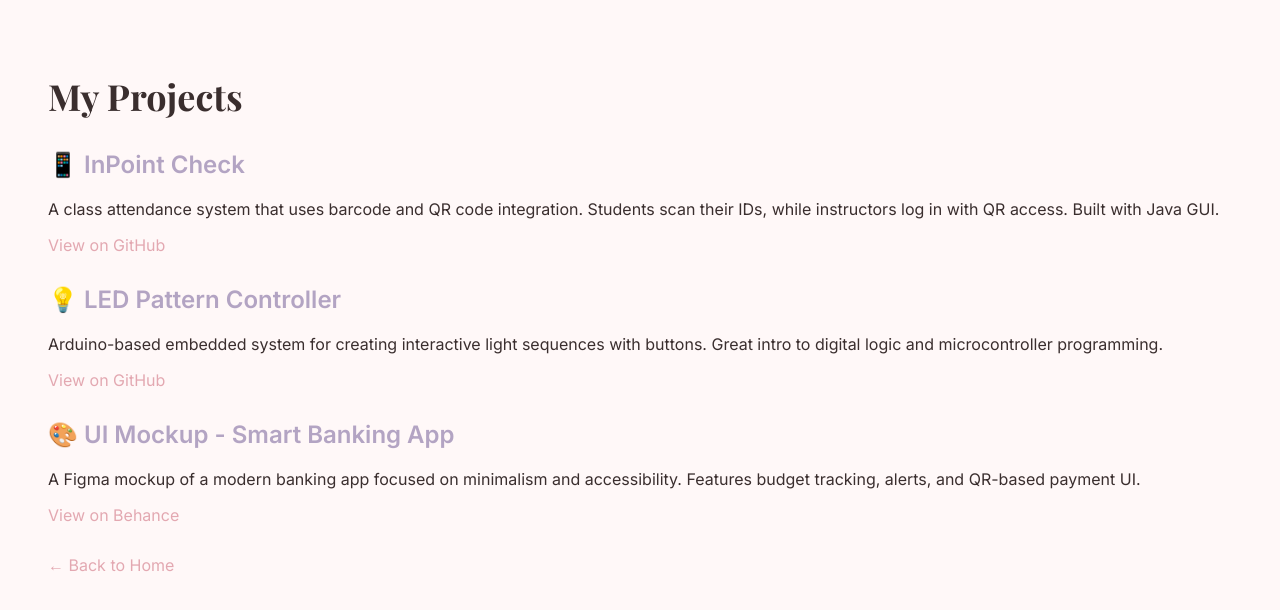
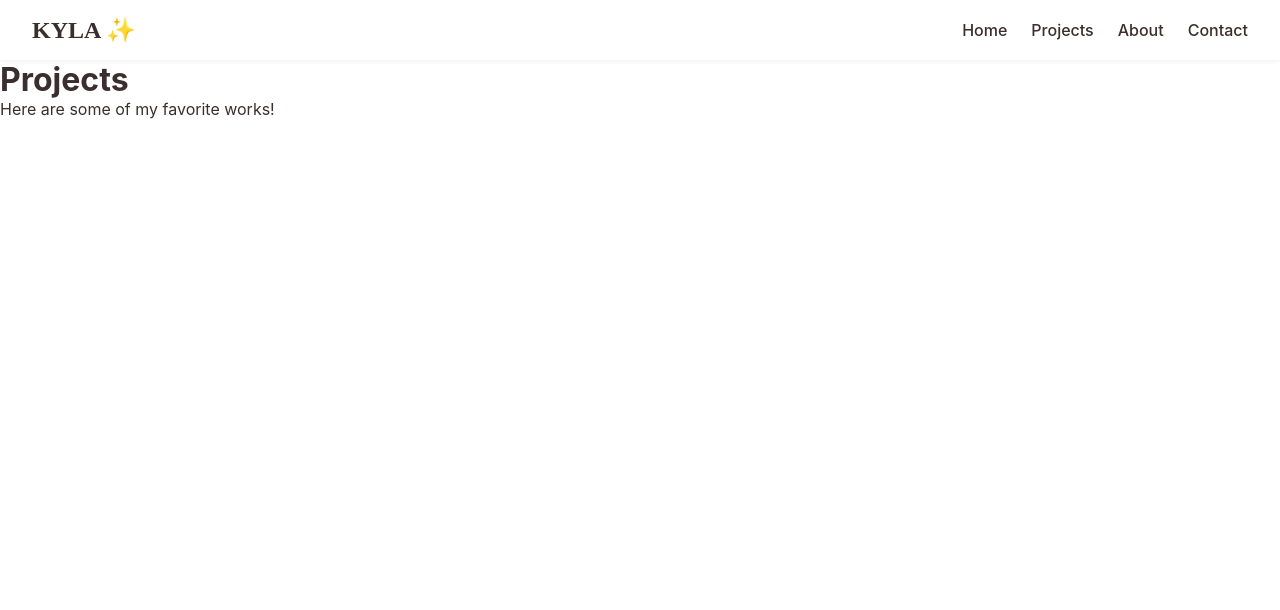
Before and after one commit to KylaDalisay/KylaDalisay.github.io, a plain HTML site: page projects.html in a window 1280 px wide. Drawn offline with nearby package versions, Linux system fonts and the light colour scheme.

Commit message:
connects to the index

```diff
--- a/projects.html
+++ b/projects.html
@@ -1,58 +1,28 @@
 <!DOCTYPE html>
 <html lang="en">
 <head>
-  <meta charset="UTF-8">
+  <meta charset="UTF-8" />
+  <meta name="viewport" content="width=device-width, initial-scale=1.0" />
   <title>Projects | Kyla</title>
-  <link href="https://fonts.googleapis.com/css2?family=Inter:wght@300;400;600&family=Playfair+Display:wght@700&display=swap" rel="stylesheet">
-  <style>
-    body {
-      font-family: 'Inter', sans-serif;
-      background-color: #FFF8F8;
-      color: #3A2E2E;
-      padding: 40px;
-    }
-    h1 {
-      font-family: 'Playfair Display', serif;
-      font-size: 36px;
-      margin-bottom: 30px;
-    }
-    .project {
-      margin-bottom: 30px;
-    }
-    .project h2 {
-      font-size: 24px;
-      color: #B3A4C3;
-    }
-    .project p {
-      font-size: 16px;
-    }
-    a {
-      color: #E3A8B1;
-      text-decoration: none;
-    }
-  </style>
+  <link rel="stylesheet" href="style.css" />
 </head>
 <body>
-  <h1>My Projects</h1>
+  <header>
+    <nav>
+      <div class="logo">KYLA ✨</div>
+      <ul>
+        <li><a href="index.html">Home</a></li>
+        <li><a href="projects.html">Projects</a></li>
+        <li><a href="about.html">About</a></li>
+        <li><a href="contact.html">Contact</a></li>
+      </ul>
+    </nav>
+  </header>
 
-  <div class="project">
-    <h2>📱 InPoint Check</h2>
-    <p>A class attendance system that uses barcode and QR code integration. Students scan their IDs, while instructors log in with QR access. Built with Java GUI.</p>
-    <p><a href="https://github.com/yourusername/inpoint-check" target="_blank">View on GitHub</a></p>
-  </div>
-
-  <div class="project">
-    <h2>💡 LED Pattern Controller</h2>
-    <p>Arduino-based embedded system for creating interactive light sequences with buttons. Great intro to digital logic and microcontroller programming.</p>
-    <p><a href="https://github.com/yourusername/led-controller" target="_blank">View on GitHub</a></p>
-  </div>
-
-  <div class="project">
-    <h2>🎨 UI Mockup - Smart Banking App</h2>
-    <p>A Figma mockup of a modern banking app focused on minimalism and accessibility. Features budget tracking, alerts, and QR-based payment UI.</p>
-    <p><a href="https://www.behance.net/yourusername" target="_blank">View on Behance</a></p>
-  </div>
-
-  <p><a href="index.html">← Back to Home</a></p>
+  <main class="content">
+    <h1>Projects</h1>
+    <p>Here are some of my favorite works!</p>
+    <!-- Add project cards here -->
+  </main>
 </body>
 </html>
```
